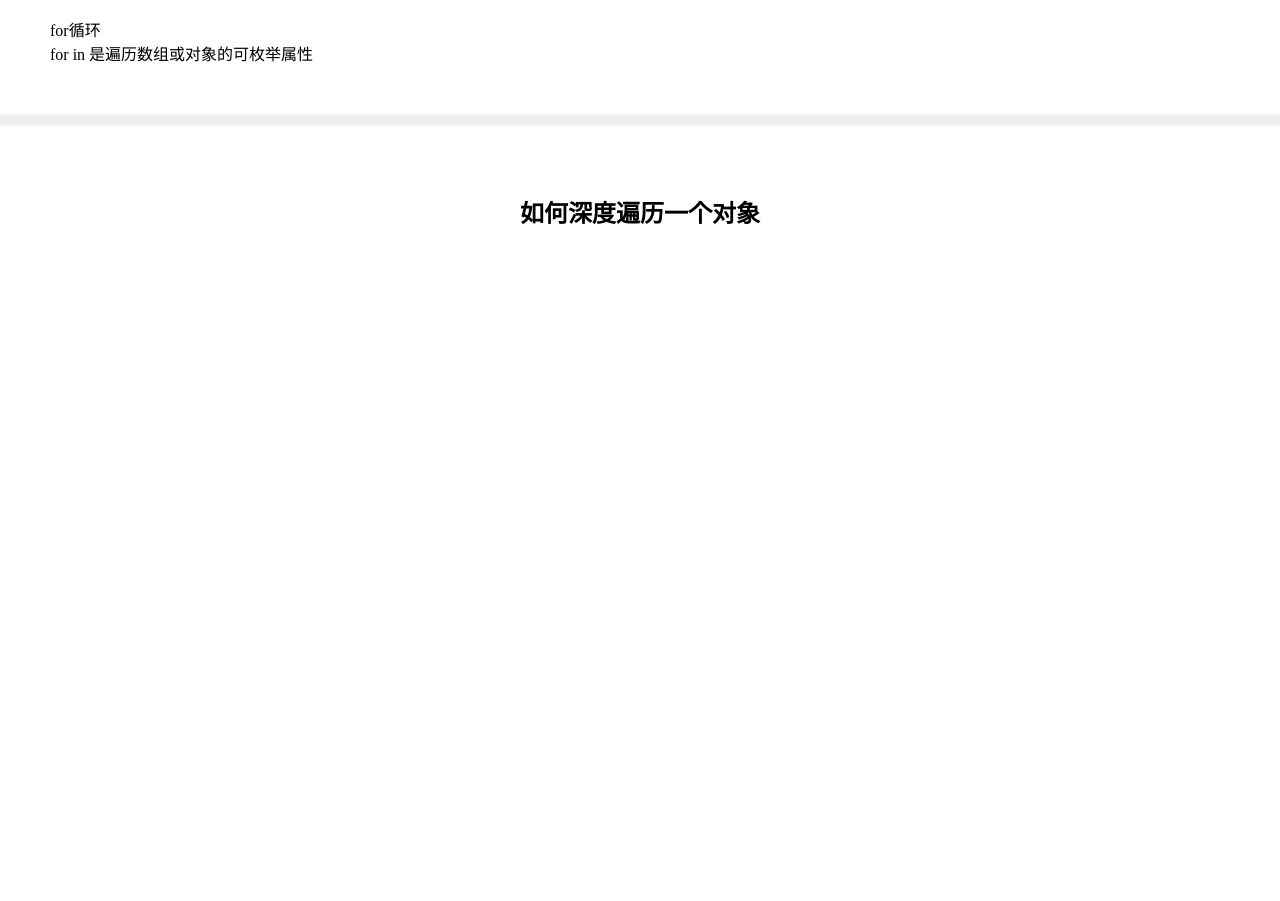
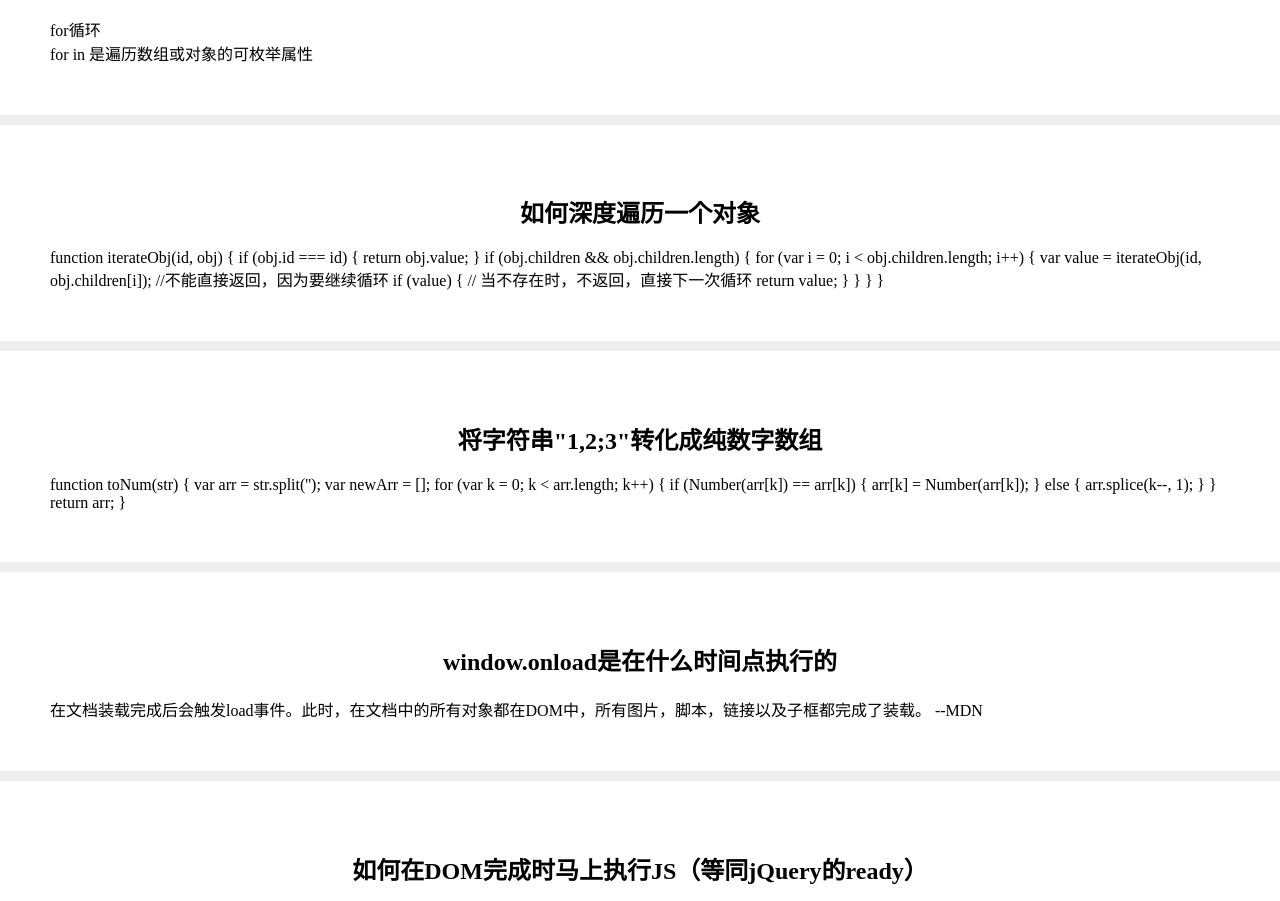
Before and after one commit to JacobMa1996/StudyNotes, a plain HTML site: page frontend/js/index.html in a window 1280 px wide. Shown: the part 1899-2800 px from the top of the page. Before the commit the page ends 2198 px from the top, so only its background shows below. Drawn offline with Linux system fonts and the light colour scheme.

Commit message:
update: js

```diff
--- a/frontend/js/index.html
+++ b/frontend/js/index.html
@@ -16,7 +16,7 @@
             <p> undefined: Undefined </p>
             <p> null: Null 指向一个空对象的指针，故typeof null == object </p>
             <p> number: 整数和浮点数 </p>
-            <p> string: 16位Unicode字符组成的字符序列 </p>
+            <p> string: 16位, Unicode字符组成的字符序列 </p>
             <p> object: 对象 一组数据和功能的集合，其数据结构定义在堆区，引用变量在栈区，故也称为“引用类型” </p>
             <br>
             <p class="notice green">
@@ -121,24 +121,39 @@
         </div>
         <div class="item">
             <h2>如何深度遍历一个对象</h2>
-            <div class="itearte-data">
+            <div class="iterate-data">
 
             </div>
+        </div>
+        <div class="item">
+            <h2>将字符串"1,2;3"转化成纯数字数组</h2>
+            <div class="toNum"></div>
+        </div>
+        <div class="item">
+            <h2>window.onload是在什么时间点执行的</h2>
+            <p>在文档装载完成后会触发load事件。此时，在文档中的所有对象都在DOM中，所有图片，脚本，链接以及子框都完成了装载。 --MDN</p>
+        </div>
+        <div class="item">
+            <h2>如何在DOM完成时马上执行JS（等同jQuery的ready）</h2>
+
         </div>
     </div>
     <script src="./data.js"></script>
     <script>
-        window.onload = function () {
-
+        'use strict';
+        ready(function () {
             var alist = document.querySelectorAll('a');
-            for (var i = 0; i < alist.length; i++) {
+            for (var k = 0; k < alist.length; k++) {
                 (function (item) {
-                    alist[i].onclick = function () {
+                    alist[k].onclick = function () {
                         alert(item + 1);
                     }
-                }(i))
+                }(k))
             }
-        }
+
+            document.querySelector('.iterate-data').innerHTML = iterateObj;
+            document.querySelector('.toNum').innerHTML = toNum;
+        })
 
         function addCSS() {
             var link = document.createElement('link');
@@ -149,22 +164,73 @@
             document.querySelector('.addCSS').innerText = '新增CSS成功';
         }
 
+        //递归深度优先遍历对象
         function iterateObj(id, obj) {
-            if(1){}
-            console.log(obj.id);
-            console.log(id);
-            console.log('xxxxxxxxxx');
-            if(obj.id === id) {
+            if (obj.id === id) {
                 return obj.value;
             }
-
-            if(obj.children && obj.children.length) {
-                for(var i = 0; i < obj.children.length; i++) {
-                    return iterateObj(id, obj.children[i]);
+            if (obj.children && obj.children.length) {
+                for (var i = 0; i < obj.children.length; i++) {
+                    var value = iterateObj(id, obj.children[i]); //不能直接返回，因为要继续循环
+                    if (value) { // 当不存在时，不返回，直接下一次循环
+                        return value;
+                    }
                 }
             }
         }
-        console.log(iterateObj(112, dataObj));
+        console.log(iterateObj(112, dataObj)); // 引自data.js
+        //递归深度优先遍历数组
+        function iterateArr(id, arr) {
+            for (var i = 0; i < arr.length; i++) {
+                if (arr[i].id === id) {
+                    return arr[i].name;
+                }
+                if (arr[i].children && arr[i].children.length) {
+                    var name = iterateArr(id, arr[i].children);
+                    if (name) {
+                        return name;
+                    }
+                }
+            }
+        }
+        console.log(iterateArr(112, dataArr));
+
+        //字符串转换成纯数字数组
+        function toNum(str) {
+            var arr = str.split('');
+            var newArr = [];
+            for (var k = 0; k < arr.length; k++) {
+                if (Number(arr[k]) == arr[k]) {
+                    arr[k] = Number(arr[k]);
+                } else {
+                    arr.splice(k--, 1);
+                }
+            }
+            return arr;
+        }
+        console.log(toNum('1,2,;3'));
+
+        //ready函数
+        function ready(func) {
+            if (document.addEventListener) {
+                var callback = function () {
+                    document.addEventListener('DOMContentLoaded', callback, false);
+                    func();
+                }
+                document.addEventListener('DOMContentLoaded', callback, false);
+            }else if(document.attachEvent){ //兼容IE IE6/7/8需要用doscroll另外做兼容
+                document.onreadystatechange = function() {
+                    if(document.readyState == 'complete') {
+                        document.onreadystatechange = null;
+                        var callback = function () {
+                            document.detachEvent('onreadystatechange', callback, false);
+                            func();
+                        }
+                        document.attachEvent('onreadystatechange', callback, false);
+                    }
+                }
+            }
+        }
     </script>
 </body>
 
```
Also changed, not shown: frontend/js/data.js (+11 -22 lines).
